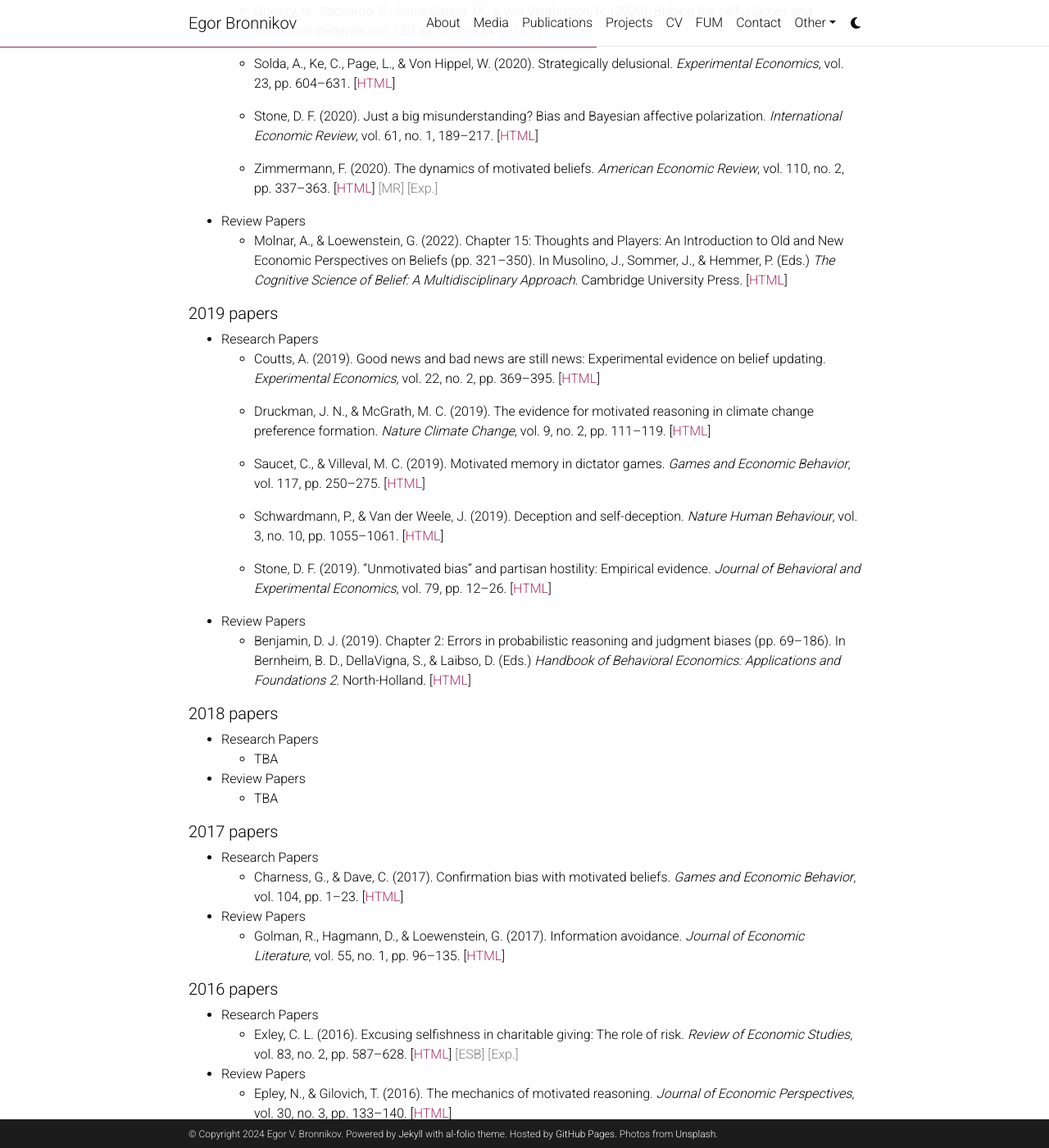
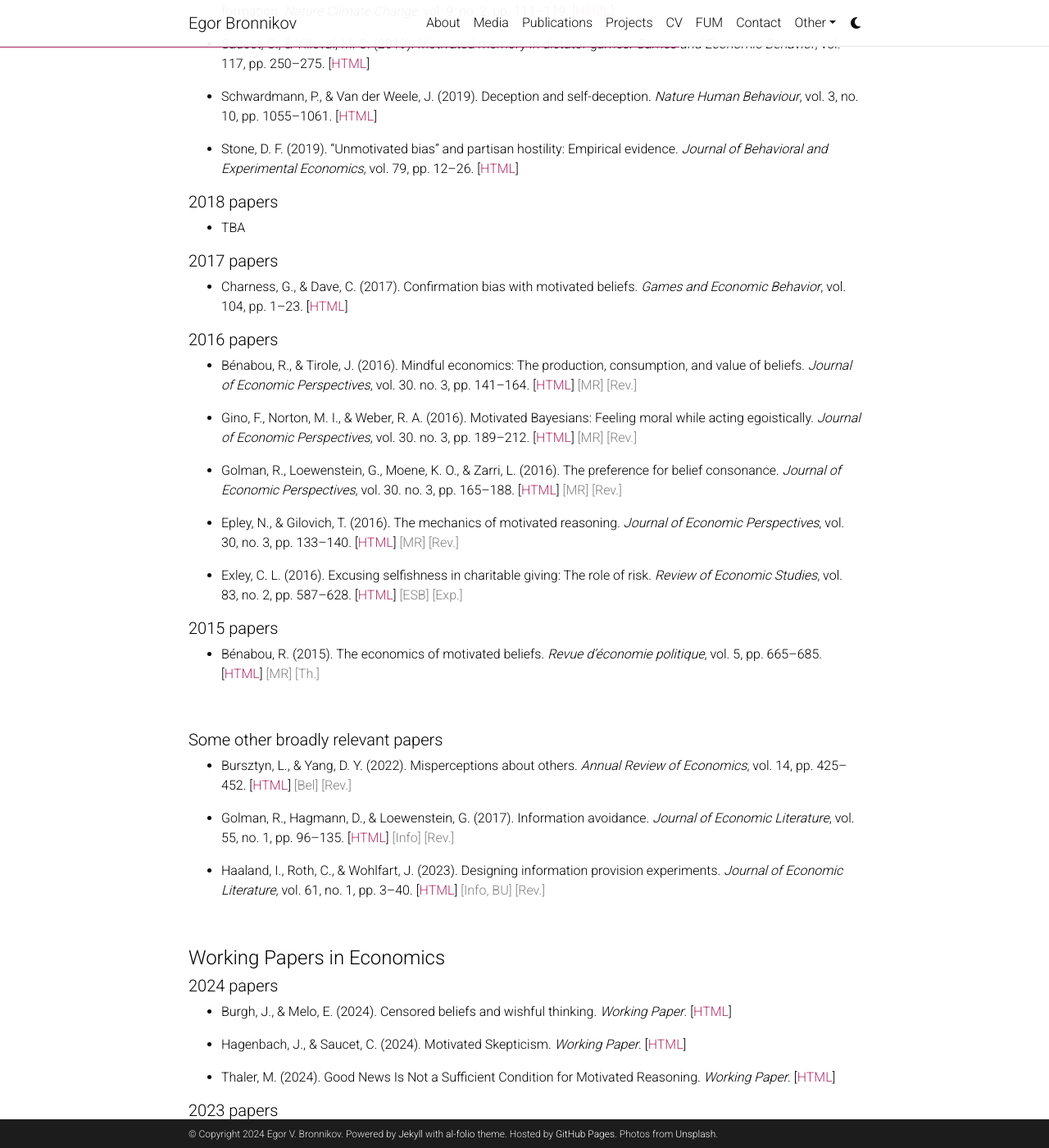
Before and after one commit to egorbronnikov/egorbronnikov.github.io, a Jekyll site: the page built from _pages/motivatedreasoning.md, in a window 1280 px wide and 1400 px high, scrolled down 3193 px. Shown: the whole window at 82% size. Built offline with Jekyll 4.4.1, drawn with Linux system fonts in a browser that asks for light colours; comment, search, counter and statistics services are not loaded; a style sheet for code colours, icons or effects is not loaded; some of the changed text lies outside the part shown.

Commit message:
Update motivatedreasoning.md

```diff
--- a/_pages/motivatedreasoning.md
+++ b/_pages/motivatedreasoning.md
@@ -24,26 +24,23 @@
   - Coffman, K., Collis, M. R., & Kulkarni, L. (2023). Stereotypes and belief updating. _Journal of the European Economic Association_. [[HTML](https://academic.oup.com/jeea/advance-article-abstract/doi/10.1093/jeea/jvad063/7333976)] <span style="color:gray">[MR]</span> <span style="color:gray">[Exp.]</span>
 
 
-- Review Papers
-  - TBA
-
 
 ##### 2024 papers
-- Research Papers
+
   - Bolte, L., & Fan, T. Q. (2024). Motivated mislearning: The case of correlation neglect. _Journal of Economic Behavior & Organization_, vol. 217, pp. 647--663. [[HTML](https://www.sciencedirect.com/science/article/abs/pii/S0167268123004249)]
 
   - Burro, G., & Castagnetti, A. (2024). The ego is no fool: Absence of motivated belief formation in strategic interactions. _Journal of Behavioral and Experimental Economics_, vol. 109, pp. 102167. [[HTML](https://www.sciencedirect.com/science/article/pii/S2214804324000077)]
 
   - Stötzer, L. S., & Zimmermann, F. (2024). A representative survey experiment of motivated climate change denial. _Nature Climate Change_, vol. 14, pp. 198-–204. [[HTML](https://www.nature.com/articles/s41558-023-01910-2)]
 
-- Review Papers
-  - TBA
 
 
 
 ##### 2023 papers
-- Research Papers
+
   - Amasino, D. R., Pace, D. D., & van der Weele, J. (2023). Self-serving bias in redistribution choices: Accounting for beliefs and norms. _Journal of Economic Psychology_, vol. 98, pp. 102654. [[HTML](https://www.sciencedirect.com/science/article/pii/S0167487023000557)]
+
+  - Amelio, A., & Zimmermann, F. (2023). Motivated memory in economics—a review. _Games_, vol. 14, no. 1, pp. 1--15. [[HTML](https://www.mdpi.com/2073-4336/14/1/15)]  <span style="color:gray">[MR]</span> <span style="color:gray">[Rev.]</span>
 
   - Bicchieri, C., Dimant, E., & Sonderegger, S. (2023). It's not a lie if you believe the norm does not apply: Conditional norm-following and belief distortion. _Games and Economic Behavior_, vol. 138, pp. 321--354. [[HTML](https://www.sciencedirect.com/science/article/pii/S0899825623000088)] <span style="color:gray">[ESB]</span> <span style="color:gray">[Exp.]</span>
 
@@ -57,16 +54,11 @@
 
   - Wang, A., Wang, S., & Ye, X. (2023). When information conflicts with obligations: the role of motivated cognition. _The Economic Journal_, vol. 133, no. 654, pp. 2533--2552. [[HTML](https://academic.oup.com/ej/article-abstract/133/654/2533/7175372)]
 
-- Review Papers
-  - Amelio, A., & Zimmermann, F. (2023). Motivated memory in economics—a review. _Games_, vol. 14, no. 1, pp. 1--15. [[HTML](https://www.mdpi.com/2073-4336/14/1/15)]
-
-  - Haaland, I., Roth, C., & Wohlfart, J. (2023). Designing information provision experiments. _Journal of Economic Literature_, vol. 61, no. 1, pp. 3--40. [[HTML](https://www.aeaweb.org/articles?id=10.1257/jel.20211658)]
-
 
 
 ##### 2022 papers
-- Research Papers
-  - Burro, G., & Castagnetti, A. (2022). Will I tell you that you are smart (dumb)? Deceiving Others about their IQ or about a Random Draw. _Journal of Behavioral and Experimental Economics_, vol.  100, pp. 101920. [[HTML](https://www.sciencedirect.com/science/article/abs/pii/S2214804322000921)]
+
+  - Burro, G., & Castagnetti, A. (2022). Will I tell you that you are smart (dumb)? Deceiving Others about their IQ or about a Random Draw. _Journal of Behavioral and Experimental Economics_, vol.  100, pp. 101920. [[HTML](https://www.sciencedirect.com/science/article/abs/pii/S2214804322000921)] <span style="color:gray">[MR, Info]</span> <span style="color:gray">[Exp.]</span>
 
   - Castagnetti, A., & Schmacker, R. (2022). Protecting the ego: Motivated information selection and updating. _European Economic Review_, vol. 142, pp. 104007. [[HTML](https://www.sciencedirect.com/science/article/pii/S0014292121002786)]
 
@@ -88,13 +80,10 @@
 
   - Oprea, R., & Yuksel, S. (2022). Social exchange of motivated beliefs. _Journal of the European Economic Association_, vol. 20, no. 2, pp. 667--699. [[HTML](https://academic.oup.com/jeea/article-abstract/20/2/667/6368096)] <span style="color:gray">[MR]</span> <span style="color:gray">[Exp.]</span>
 
-- Review Papers
-  - Bursztyn, L., & Yang, D. Y. (2022). Misperceptions about others. _Annual Review of Economics_, vol. 14, pp. 425--452. [[HTML](https://www.annualreviews.org/content/journals/10.1146/annurev-economics-051520-023322)]
-
 
 
 ##### 2021 papers
-- Research Papers
+
   - Imas, A., Loewenstein, G., & Morewedge, C. K. (2021). Mental money laundering: A motivated violation of fungibility. _Journal of the European Economic Association_, vol. 19, no. 4, pp. 2209-2233. [[HTML](https://academic.oup.com/jeea/article-abstract/19/4/2209/6054540)]
 
   - Thaler, M. (2021). Gender differences in motivated reasoning. _Journal of Economic Behavior & Organization_, vol. 191, pp. 501--518.
@@ -102,12 +91,10 @@
 
   - von Grundherr, M., Jauernig, J., & Uhl, M. (2021). To Condemn Is Not to Punish: An Experiment on Hypocrisy. _Games_, vol. 12, no. 38, pp. 1--13. [[HTML](https://d1wqtxts1xzle7.cloudfront.net/80457941/pdf-libre.pdf?1644307039=&response-content-disposition=inline%3B+filename%3DTo_Condemn_Is_Not_to_Punish_An_Experimen.pdf&Expires=1711088735&Signature=AiG0kBDefiq4xPLmLf6R45nQzCE5Q3JhO0vnIohCC-b19AgbV6DKJkwjyAuvuGmVnaiaL28WUkZq0r~ltWst0OD3nnO65JgkgjJnPzgehCepJmvYQT1ZMoHIBVG~DXvw1tN7NP22fWqlMenZ7TpLyZsgOrIhQPIu2QTu2alzkX72FkQdagTf1E2q38ViPKBnwC6TwHJBSMMerN6FtWdJE3dPGPkm2JgeiuGVnsbwBKNaorTrEAKjlDgRJpzWmGEkauFh8xZjgMbMBQ4pVpPjhF~aw5FAaQ7jSwCEBtVrxV~ms~VZh2fMw1U9WEI0~OfQyDQ9RdZxsO1Sau5DFOeN5w__&Key-Pair-Id=APKAJLOHF5GGSLRBV4ZA)]
 
-- Review Papers
-  - TBA
 
 
 ##### 2020 papers
-- Research Papers
+
   - Chew, S. H., Huang, W., & Zhao, X. (2020). Motivated false memory. _Journal of Political Economy_, vol. 128, no. 10, pp. 3913--3939. [[HTML](https://www.journals.uchicago.edu/doi/abs/10.1086/709971)] <span style="color:gray">[MM]</span> <span style="color:gray">[Exp.]</span>
 
   - Exley, C. L. (2020). Using charity performance metrics as an excuse not to give. _Management Science_, vol. 66, no. 2, pp. 553--563. [[HTML](https://pubsonline.informs.org/doi/pdf/10.1287/mnsc.2018.3268)] <span style="color:gray">[ESB]</span> <span style="color:gray">[Exp.]</span>
@@ -116,6 +103,8 @@
 
   - Gneezy, U., Saccardo, S., Serra-Garcia, M., & van Veldhuizen, R. (2020). Bribing the self. _Games and Economic Behavior_, vol. 120, pp. 311--324. [[HTML](https://www.sciencedirect.com/science/article/pii/S0899825619301939)]
 
+  - Molnar, A., & Loewenstein, G. (2022). Chapter 15: Thoughts and Players: An Introduction to Old and New Economic Perspectives on Beliefs (pp. 321--350). In Musolino, J., Sommer, J., & Hemmer, P. (Eds.) _The Cognitive Science of Belief: A Multidisciplinary Approach_. Cambridge University Press. [[HTML](https://www.cambridge.org/core/books/cognitive-science-of-belief/4B06289013C7C18773CE2AF05E1A00ED)]  <span style="color:gray">[BU, MR]</span> <span style="color:gray">[Rev.]</span> &nbsp;
+
   - Solda, A., Ke, C., Page, L., & Von Hippel, W. (2020). Strategically delusional. _Experimental Economics_, vol. 23, pp. 604--631. [[HTML](https://link.springer.com/article/10.1007/s10683-019-09636-9)]
 
   - Stone, D. F. (2020). Just a big misunderstanding? Bias and Bayesian affective polarization. _International Economic Review_, vol. 61, no. 1, 189--217. [[HTML](https://onlinelibrary.wiley.com/doi/pdfdirect/10.1111/iere.12421)]
@@ -123,14 +112,14 @@
   - Zimmermann, F. (2020). The dynamics of motivated beliefs. _American Economic Review_, vol. 110, no. 2, pp. 337--363.
   [[HTML](https://www.aeaweb.org/articles?id=10.1257/aer.20180728)] <span style="color:gray">[MR]</span> <span style="color:gray">[Exp.]</span>
 
-- Review Papers
-  - Molnar, A., & Loewenstein, G. (2022). Chapter 15: Thoughts and Players: An Introduction to Old and New Economic Perspectives on Beliefs (pp. 321--350). In Musolino, J., Sommer, J., & Hemmer, P. (Eds.) _The Cognitive Science of Belief: A Multidisciplinary Approach_. Cambridge University Press. [[HTML](https://www.cambridge.org/core/books/cognitive-science-of-belief/4B06289013C7C18773CE2AF05E1A00ED)] &nbsp;
 
 
 
 ##### 2019 papers
-- Research Papers
-  - Coutts, A. (2019). Good news and bad news are still news: Experimental evidence on belief updating. _Experimental Economics_, vol. 22, no. 2, pp. 369--395. [[HTML](https://link.springer.com/article/10.1007/s10683-018-9572-5)]
+
+  - Benjamin, D. J. (2019). Chapter 2: Errors in probabilistic reasoning and judgment biases (pp. 69--186). In Bernheim, B. D., DellaVigna, S., & Laibso, D. (Eds.) _Handbook of Behavioral Economics: Applications and Foundations 2_. North-Holland. [[HTML](https://www.sciencedirect.com/science/article/abs/pii/S2352239918300228)] <span style="color:gray">[BU]</span> <span style="color:gray">[Rev.]</span>
+
+  - Coutts, A. (2019). Good news and bad news are still news: Experimental evidence on belief updating. _Experimental Economics_, vol. 22, no. 2, pp. 369--395. [[HTML](https://link.springer.com/article/10.1007/s10683-018-9572-5)] <span style="color:gray">[MR]</span> <span style="color:gray">[Exp.]</span>
 
   - Druckman, J. N., & McGrath, M. C. (2019). The evidence for motivated reasoning in climate change preference formation. _Nature Climate Change_, vol. 9, no. 2, pp. 111--119. [[HTML](https://www.nature.com/articles/s41558-018-0360-1)]
 
@@ -140,52 +129,54 @@
 
   - Stone, D. F. (2019). “Unmotivated bias” and partisan hostility: Empirical evidence. _Journal of Behavioral and Experimental Economics_, vol. 79, pp. 12--26. [[HTML](https://www.sciencedirect.com/science/article/pii/S221480431830418X)]
 
-- Review Papers
-  - Benjamin, D. J. (2019). Chapter 2: Errors in probabilistic reasoning and judgment biases (pp. 69--186). In Bernheim, B. D., DellaVigna, S., & Laibso, D. (Eds.) _Handbook of Behavioral Economics: Applications and Foundations 2_. North-Holland. [[HTML](https://www.sciencedirect.com/science/article/abs/pii/S2352239918300228)]
 
 
 
 ##### 2018 papers
-- Research Papers
-  - TBA
-
-- Review Papers
   - TBA
 
 
+
 ##### 2017 papers
-- Research Papers
+
   - Charness, G., & Dave, C. (2017). Confirmation bias with motivated beliefs. _Games and Economic Behavior_, vol. 104, pp. 1--23. [[HTML](https://www.sciencedirect.com/science/article/pii/S0899825617300416)]
 
-- Review Papers
-  - Golman, R., Hagmann, D., & Loewenstein, G. (2017). Information avoidance. _Journal of Economic Literature_, vol. 55, no. 1, pp. 96--135. [[HTML](https://www.aeaweb.org/articles?id=10.1257/jel.20151245)]
 
 
 
 ##### 2016 papers
-- Research Papers
+
+  - Bénabou, R., & Tirole, J. (2016). Mindful economics: The production, consumption, and value of beliefs. _Journal of Economic Perspectives_, vol. 30. no. 3, pp. 141--164. [[HTML](https://www.aeaweb.org/articles?id=10.1257/jep.30.3.141)]  <span style="color:gray">[MR]</span> <span style="color:gray">[Rev.]</span>
+
+  - Gino, F., Norton, M. I., & Weber, R. A. (2016). Motivated Bayesians: Feeling moral while acting egoistically. _Journal of Economic Perspectives_, vol. 30. no. 3, pp. 189--212. [[HTML](https://www.aeaweb.org/articles?id=10.1257/jep.30.3.189)]  <span style="color:gray">[MR]</span> <span style="color:gray">[Rev.]</span>
+
+  - Golman, R., Loewenstein, G., Moene, K. O., & Zarri, L. (2016). The preference for belief consonance. _Journal of Economic Perspectives_, vol. 30. no. 3, pp. 165--188. [[HTML](https://www.aeaweb.org/articles?id=10.1257/jep.30.3.165)]  <span style="color:gray">[MR]</span> <span style="color:gray">[Rev.]</span>
+
+  - Epley, N., & Gilovich, T. (2016). The mechanics of motivated reasoning. _Journal of Economic Perspectives_, vol. 30, no. 3, pp. 133--140. [[HTML](https://www.aeaweb.org/articles?id=10.1257/jep.30.3.133)]  <span style="color:gray">[MR]</span> <span style="color:gray">[Rev.]</span>
+
   - Exley, C. L. (2016). Excusing selfishness in charitable giving: The role of risk. _Review of Economic Studies_, vol. 83, no. 2, pp. 587--628. [[HTML](https://academic.oup.com/restud/article-abstract/83/2/587/2461284)] <span style="color:gray">[ESB]</span> <span style="color:gray">[Exp.]</span>
-
-- Review Papers
-  - Epley, N., & Gilovich, T. (2016). The mechanics of motivated reasoning. _Journal of Economic Perspectives_, vol. 30, no. 3, pp. 133--140.
-  [[HTML](https://www.aeaweb.org/articles?id=10.1257/jep.30.3.133)]
-
-  - Bénabou, R., & Tirole, J. (2016). Mindful economics: The production, consumption, and value of beliefs. _Journal of Economic Perspectives_, vol. 30. no. 3, pp. 141--164.
-  [[HTML](https://www.aeaweb.org/articles?id=10.1257/jep.30.3.141)]
-
-  - Golman, R., Loewenstein, G., Moene, K. O., & Zarri, L. (2016). The preference for belief consonance. _Journal of Economic Perspectives_, vol. 30. no. 3, pp. 165--188.
-  [[HTML](https://www.aeaweb.org/articles?id=10.1257/jep.30.3.165)]
-
-  - Gino, F., Norton, M. I., & Weber, R. A. (2016). Motivated Bayesians: Feeling moral while acting egoistically. _Journal of Economic Perspectives_, vol. 30. no. 3, pp. 189--212.
-  [[HTML](https://www.aeaweb.org/articles?id=10.1257/jep.30.3.189)]
 
 
 ##### 2015 papers
-- Research Papers
-  - Bénabou, R. (2015). The economics of motivated beliefs. _Revue d'économie politique_, vol. 5, pp. 665--685. [[HTML](https://www.cairn.info/revue-d-economie-politique-2015-5-page-665.htm)] <span style="color:gray">[Th.]</span>
 
-- Review Papers
-  - TBA
+  - Bénabou, R. (2015). The economics of motivated beliefs. _Revue d'économie politique_, vol. 5, pp. 665--685. [[HTML](https://www.cairn.info/revue-d-economie-politique-2015-5-page-665.htm)]  <span style="color:gray">[MR]</span> <span style="color:gray">[Th.]</span>
+
+
+
+<p>&nbsp;</p>
+
+
+##### Some other broadly relevant papers
+
+  - Bursztyn, L., & Yang, D. Y. (2022). Misperceptions about others. _Annual Review of Economics_, vol. 14, pp. 425--452. [[HTML](https://www.annualreviews.org/content/journals/10.1146/annurev-economics-051520-023322)]  <span style="color:gray">[Bel]</span> <span style="color:gray">[Rev.]</span>
+
+   - Golman, R., Hagmann, D., & Loewenstein, G. (2017). Information avoidance. _Journal of Economic Literature_, vol. 55, no. 1, pp. 96--135. [[HTML](https://www.aeaweb.org/articles?id=10.1257/jel.20151245)]  <span style="color:gray">[Info]</span> <span style="color:gray">[Rev.]</span>
+
+  - Haaland, I., Roth, C., & Wohlfart, J. (2023). Designing information provision experiments. _Journal of Economic Literature_, vol. 61, no. 1, pp. 3--40. [[HTML](https://www.aeaweb.org/articles?id=10.1257/jel.20211658)] <span style="color:gray">[Info, BU]</span> <span style="color:gray">[Rev.]</span>
+
+
+
+
 
 
 <p>&nbsp;</p>
@@ -194,7 +185,7 @@
 
 
 ##### 2024 papers
-- Research Papers
+
   - Burgh, J., & Melo, E. (2024). Censored beliefs and wishful thinking. _Working Paper_. [[HTML](https://arxiv.org/html/2402.01892v1)]
 
   - Hagenbach, J., & Saucet, C. (2024). Motivated Skepticism. _Working Paper_. [[HTML](https://hal.science/hal-03770685/document)]
```
